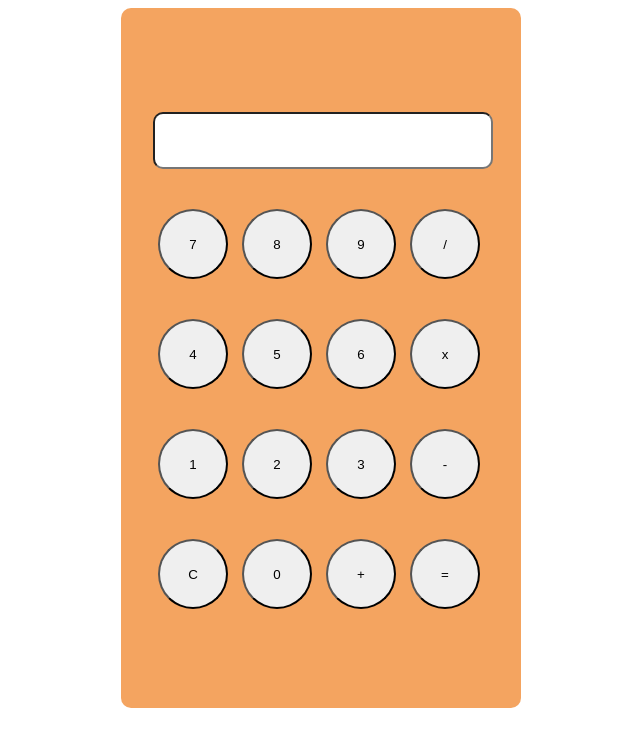
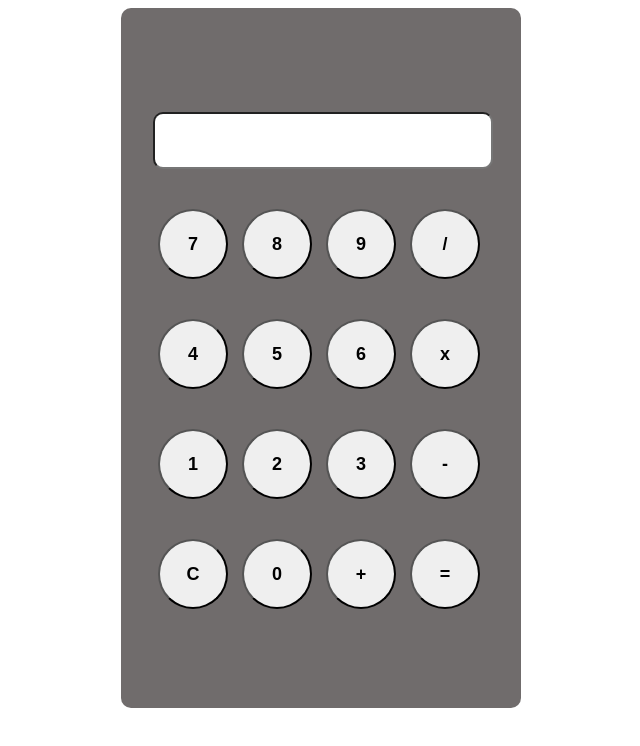
Before and after one commit to akhilpr7/Calculator, a plain HTML site: page calculator/index.html in a window 1280 px wide. Shown: the whole page, without its empty margins (337-977 px from the left). Drawn offline with Linux system fonts and the light colour scheme.

Commit message:
icon added

```diff
--- a/calculator/calc.css
+++ b/calculator/calc.css
@@ -1,7 +1,7 @@
 .root{
     width: 400px;
     height: 700px;
-    background-color: sandybrown;
+    background-color: #706c6c;
     margin-left: 450px;
     border-radius: 10px;
 }
@@ -20,6 +20,8 @@
     height: 70px;
     border-radius: 50px;
     margin-left: 10px;
+    font-weight: bold;
+    font-size: large;
 }
 .firstrow{
     padding-left: 27px;
--- a/calculator/index.html
+++ b/calculator/index.html
@@ -5,6 +5,7 @@
     <meta http-equiv="X-UA-Compatible" content="IE=edge">
     <meta name="viewport" content="width=device-width, initial-scale=1.0">
     <title>Calculator</title>
+    <link rel="icon" href="https://www.svgrepo.com/show/263168/calculator.svg">
     <link rel="stylesheet" href="calc.css">
     <script src="calc.js"></script>
 </head>
```
